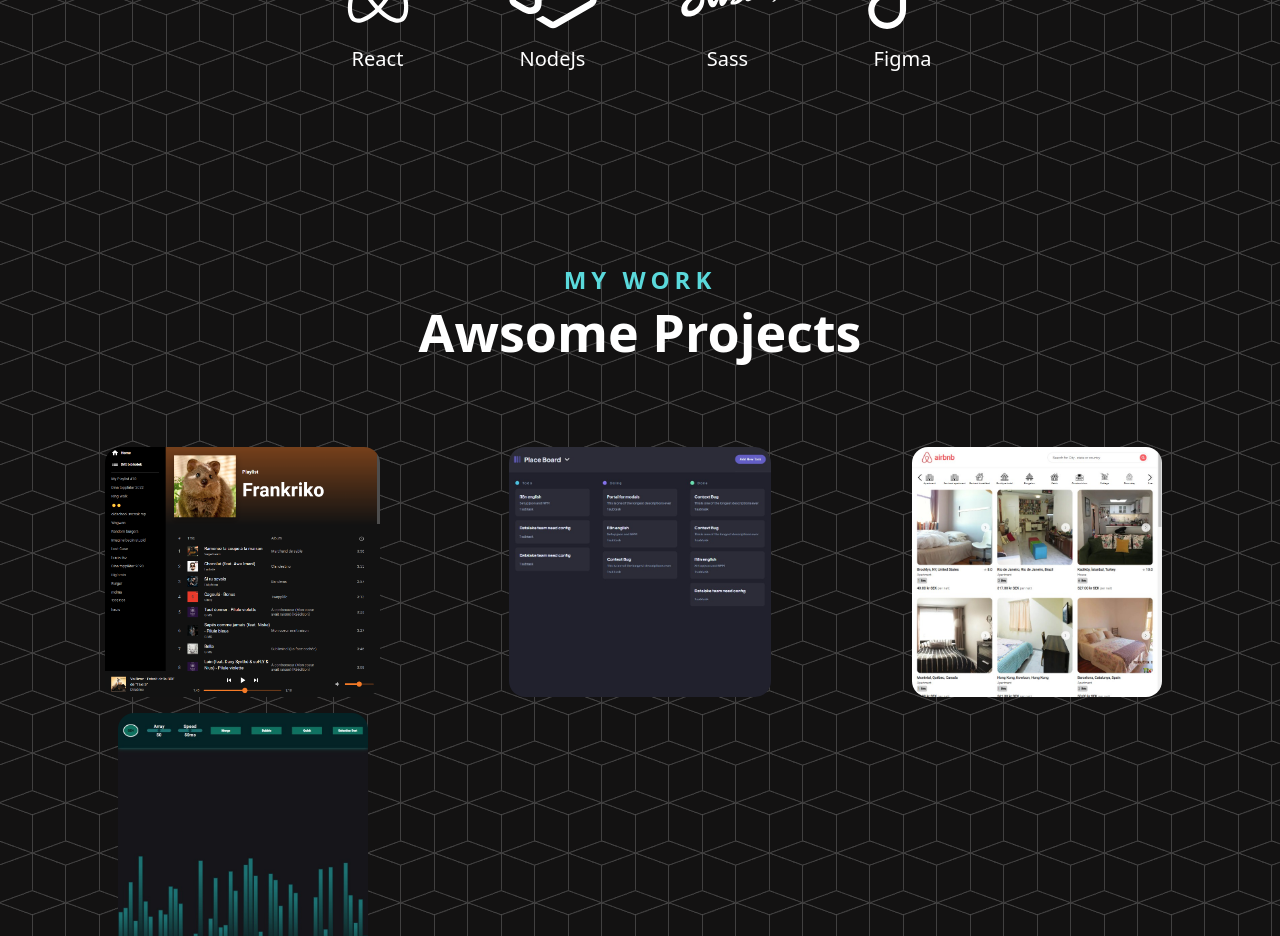
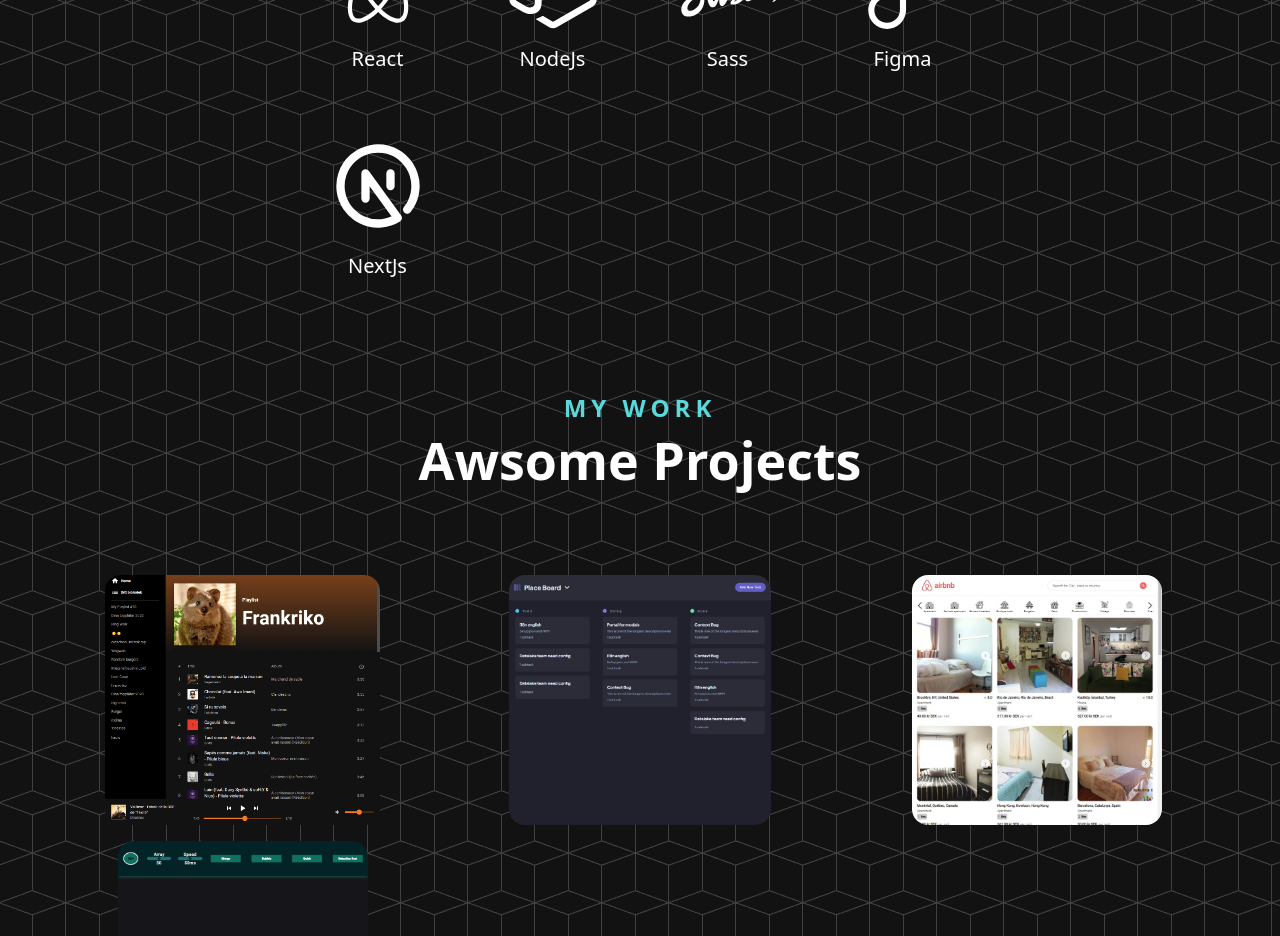
Before and after one commit to Haco11/Portfolio-React, a React (Create React App) app: page / in a window 1280 px wide. Shown: the part 1560-2496 px from the top of the page. Built offline with nearby package versions, Linux system fonts and the light colour scheme.

Commit message:
Adding more skills

```diff
--- a/src/data.js
+++ b/src/data.js
@@ -13,6 +13,7 @@ import {
   FaPhp,
   FaWordpress,
 } from "react-icons/fa";
+import { TbBrandNextjs } from "react-icons/tb";
 import work1 from "./assets/work1.png";
 import work2 from "./assets/work2.jpg";
 import work3 from "./assets/work3.jpg";
@@ -63,6 +64,11 @@ export const icons = [
     id: 8,
     icon: <FaFigma />,
     title: "Figma",
+  },
+  {
+    id: 9,
+    icon: <TbBrandNextjs />,
+    title: "NextJs",
   },
 ];
 
```
